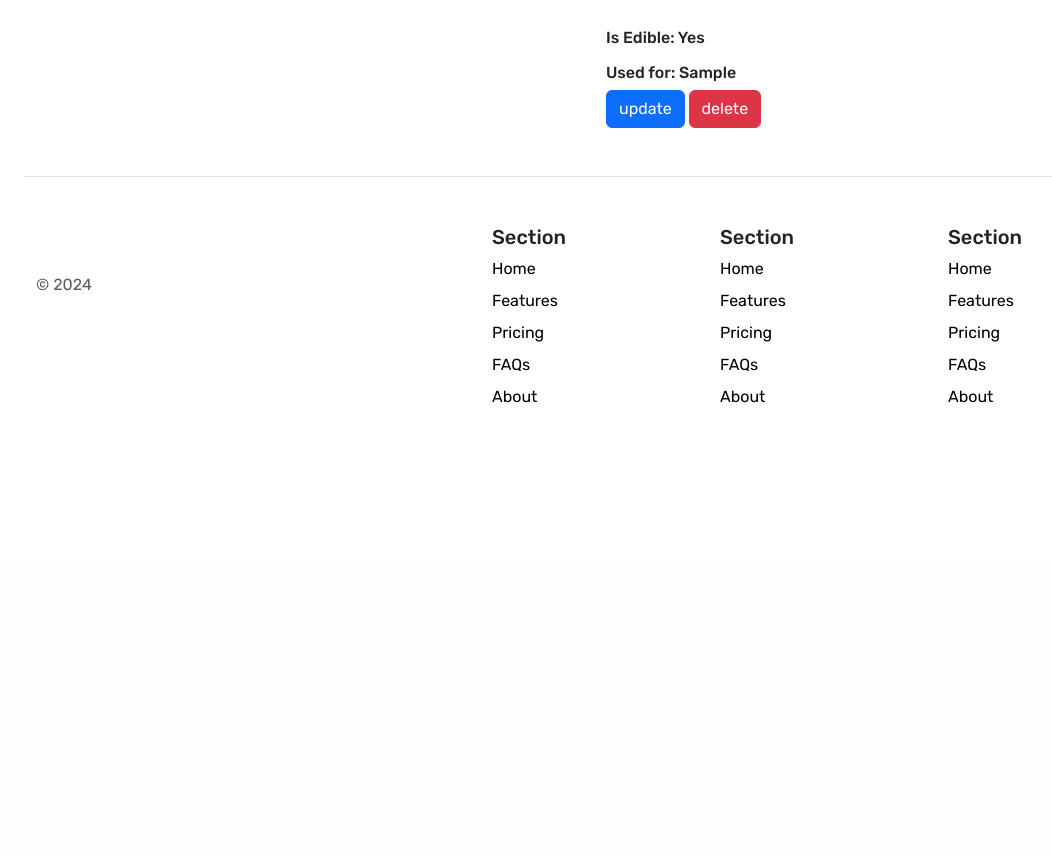
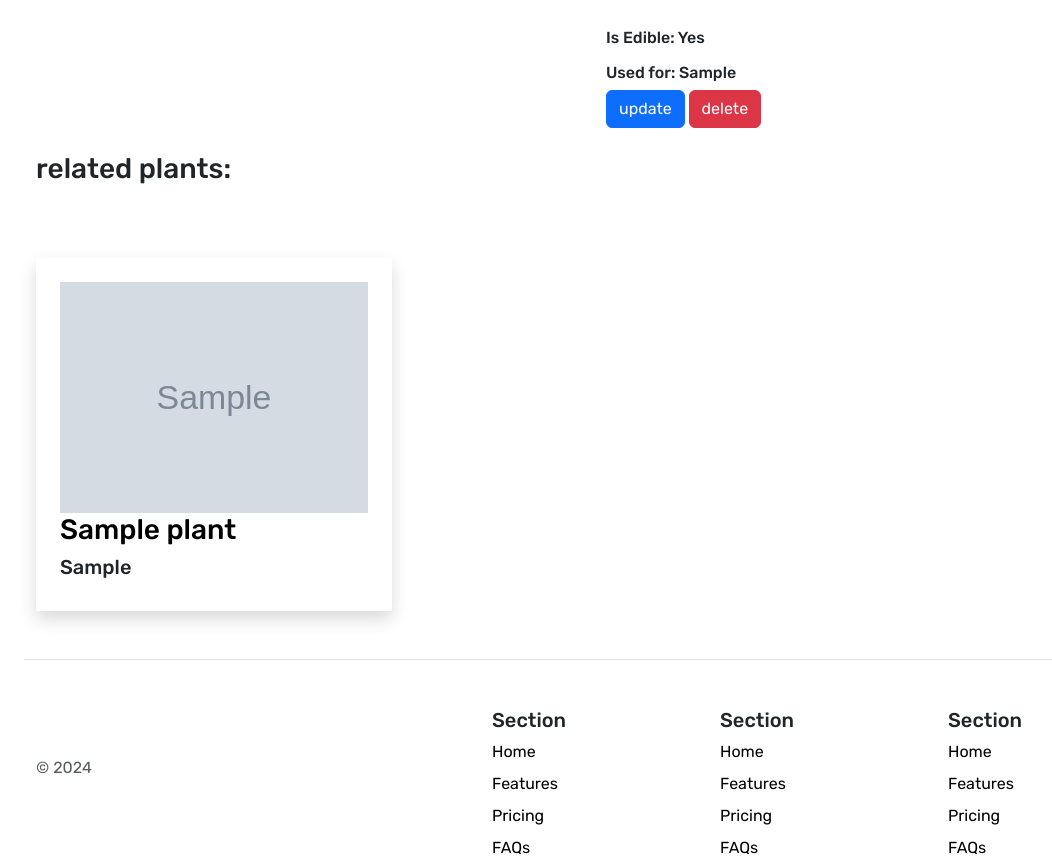
Before and after one commit to T-Python-June-24/LAB-ORM-PLANTEER-1, a Django app: page /plants/1/detail/ in a window 1280 px wide. Shown: the part 443-1299 px from the top of the page, without its empty margins (46-1098 px from the left). Before the commit the page ends 846 px from the top, so only its background shows below. Run offline with Django 5.2, Linux system fonts and the light colour scheme; tables that the repository leaves empty hold one stand-in row (values such as "Sample post"); grey boxes marked "Sample" are stand-in pictures.

Commit message:
added related plants

```diff
--- a/Planteer/plants/templates/plants/plant_detail.html
+++ b/Planteer/plants/templates/plants/plant_detail.html
@@ -28,7 +28,20 @@
 
 
    </div>
+<br/>
+<h3>related plants:</h3>
+   <div class="row mt-5 row-cols-1 row-cols-md-3 g-4">
 
+    {% for plant in filterPlants %}
+    <div class="col">
+        <div class="d-flex flex-column justify-content-start align-items-start h-100 p-4 shadow">
+            <img src="{{ plant.image.url }}" class="w-100">
+            <a href="{% url 'plants:plant_detail' plant.id %}"><h3>{{ plant.name }}</h3></a>
+            <h5>{{ plant.category }}</h5>
+        </div>
+    </div>
+    {% endfor %}
+</div>
 
 <!-- Modal -->
 <div class="modal fade" id="exampleModal" tabindex="-1" aria-labelledby="exampleModalLabel" aria-hidden="true">
--- a/Planteer/plants/views.py
+++ b/Planteer/plants/views.py
@@ -32,8 +32,13 @@ def add_plant(request: HttpRequest):
         return redirect('main:home_view')
     return render(request, "plants/add_plant.html")
 def plant_detail(request:HttpRequest,plant_id:int):
+
     plant=Plant.objects.get(pk=plant_id)
-    return render(request,"plants/plant_detail.html",{"plant":plant})
+    plant_category=plant.category
+
+    Plants = Plant.objects.all()
+    filterPlants = Plants.filter(category=plant_category)
+    return render(request,"plants/plant_detail.html",{"plant":plant,"filterPlants":filterPlants})
 
 def delete_plant(request:HttpRequest,plant_id:int):
     plant=Plant.objects.get(pk=plant_id)
```
